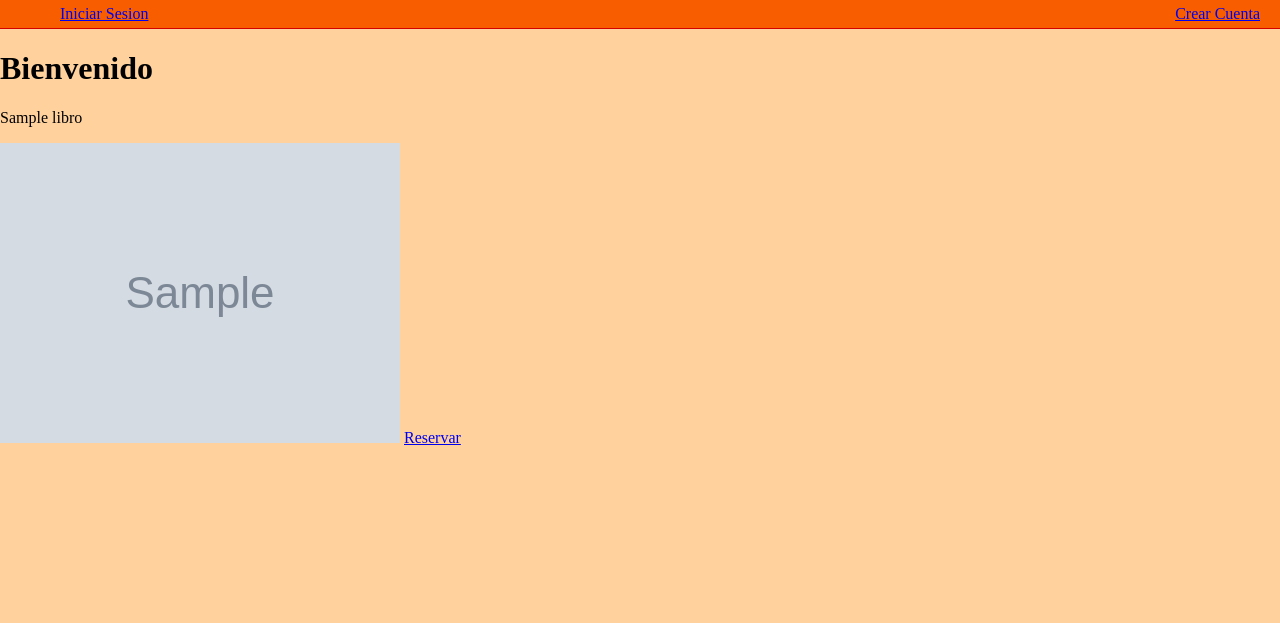
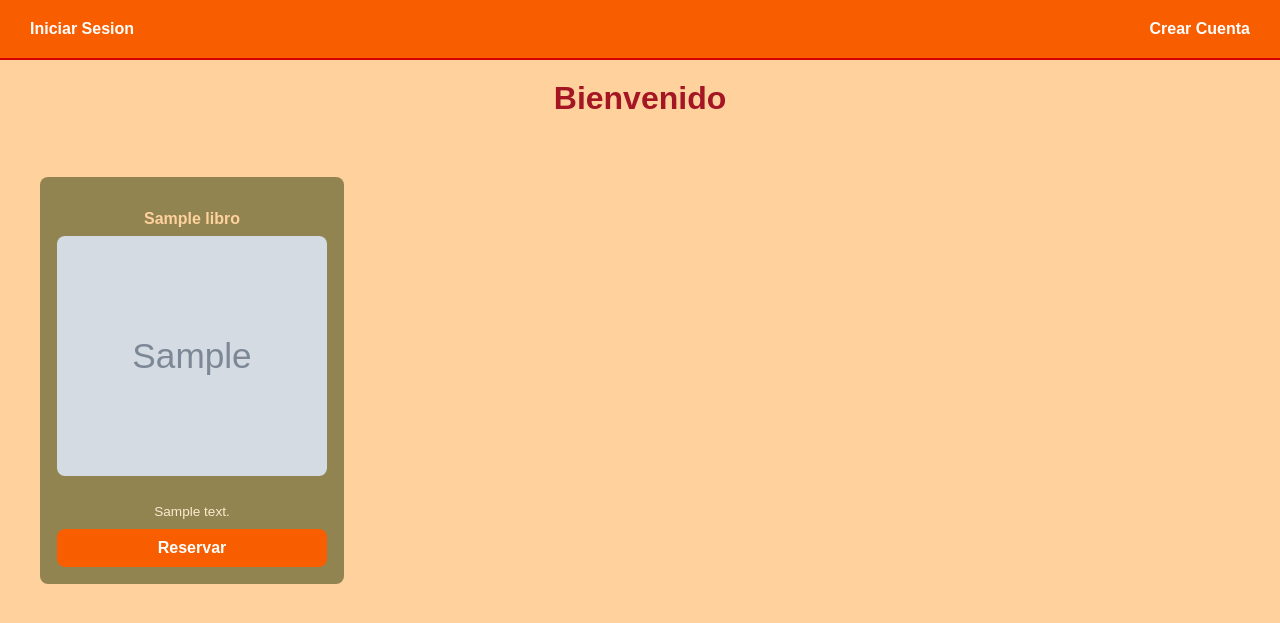
Before and after one commit to Koldoasosetien/proyecto-python, a Flask app: template templates/home/home.html in a window 1280 px wide. Shown: the top 623 px of the page. Run offline with Flask 3, Linux system fonts and the light colour scheme; the template is opened without the code that fills it: most values are stand-ins (such as "Sample title", 1, 10 or a date in 2020); grey boxes marked "Sample" are stand-in pictures.

Commit message:
mejorar css implementar libro.descripcion

```diff
--- a/app/static/css/styles.css
+++ b/app/static/css/styles.css
@@ -1,50 +1,136 @@
 :root {
-  margin: 0px;
+  margin: 0;
 }
 
 body {
-  margin: 0px;
+  margin: 0;
   background-color: #ffd29d;
+  font-family: Arial, Helvetica, sans-serif;
+  text-align: center;
 }
-body nav {
+
+nav {
   background-color: #F85E00;
   display: flex;
   flex-direction: row-reverse;
-  border-bottom: solid 1px rgb(212, 0, 0);
+  border-bottom: 2px solid rgb(212, 0, 0);
+  padding: 15px;
 }
-body nav ul {
+nav ul {
   display: flex;
   width: 100%;
-  flex-direction: row;
   justify-content: space-between;
   margin: 5px;
+  padding: 0;
 }
-body nav ul li {
+nav ul li {
   list-style: none;
 }
-body nav ul li a {
+nav ul li a {
+  padding: 10px;
+  color: white;
+  text-decoration: none;
+  font-weight: bold;
+}
+nav ul li a:hover {
+  background-color: rgb(197, 74.6693548387, 0);
+  border-radius: 8px;
+}
+
+h1 {
+  color: #A41623;
+  margin: 20px 0;
+}
+
+.grid-libros {
+  display: grid;
+  grid-template-columns: repeat(auto-fit, minmax(270px, 1fr));
+  gap: 50px;
+  padding: 25px;
+  align-items: stretch;
+}
+
+.card-libro {
+  display: inline-block;
+  width: 270px;
+  margin: 15px;
+  background-color: #918450;
+  border-radius: 8px;
   padding: 15px;
+  vertical-align: top;
+  transition: 0.2s ease-in-out;
+  border: 2px solid transparent;
+}
+.card-libro:hover {
+  transform: translateY(-5px);
+  border-color: rgb(212, 0, 0);
+  box-shadow: 0 6px 12px rgba(0, 0, 0, 0.25);
+}
+.card-libro p {
+  font-weight: bold;
+  color: #ffd29d;
+  margin-bottom: 10px;
+}
+.card-libro img {
+  width: 100%;
+  height: 240px;
+  -o-object-fit: cover;
+     object-fit: cover;
+  border-radius: 8px;
+  margin-bottom: 10px;
+}
+.card-libro a {
+  display: block;
+  margin-top: 10px;
+  padding: 10px;
+  background-color: #F85E00;
+  color: white;
+  text-decoration: none;
+  font-weight: bold;
+  border-radius: 8px;
+  transition: 0.2s ease-in-out;
+}
+.card-libro a:hover {
+  background-color: rgb(197, 74.6693548387, 0);
+}
+.card-libro .titulo {
+  font-weight: bold;
+  color: #ffd29d;
+  margin-bottom: 8px;
+}
+.card-libro .descripcion {
+  font-weight: normal;
+  font-size: 0.85rem;
+  color: rgb(255, 233.4183673469, 208);
+  flex-grow: 1;
+  margin-bottom: 10px;
 }
 
 form input {
   width: 90%;
+  padding: 8px;
+  border-radius: 8px;
+  border: 1px solid rgb(212, 0, 0);
 }
 form input:focus {
-  border: rgb(212, 0, 0);
+  outline: none;
+  border-color: #A41623;
+  box-shadow: 0 0 5px rgba(164, 22, 35, 0.6);
 }
 
 .mensajes {
   background-color: #F85E00;
-  padding: 5px;
-  width: 100%;
+  padding: 10px;
 }
 .mensajes .mensaje {
-  width: 90%;
+  width: 80%;
   margin: auto;
   background-color: #A41623;
   color: #ffd29d;
-  padding: 5px;
+  padding: 10px;
+  border-radius: 8px;
 }
 .mensajes .mensaje p {
+  margin: 0;
   text-align: center;
 }/*# sourceMappingURL=styles.css.map */
--- a/app/static/css/styles.scss
+++ b/app/static/css/styles.scss
@@ -1,58 +1,167 @@
+
+// VARIABLES
 $colorPrincipal: #ffd29d;
 $colorSecondary: #FFB563;
 $colorCardBg: #918450;
 $colorMenu: #F85E00;
 $colorBold: #A41623;
 $colorBorders: rgb(212, 0, 0);
+$radius: 8px;
+$transition: 0.2s ease-in-out;
 
+// RESET
 :root {
-    margin: 0px;
+    margin: 0;
 }
 
 body {
-    margin: 0px;
+    margin: 0;
     background-color: $colorPrincipal;
+    font-family: Arial, Helvetica, sans-serif;
+    text-align: center; // ayuda a centrar visualmente sin tocar HTML
+}
+
+// NAV
 nav {
     background-color: $colorMenu;
     display: flex;
     flex-direction: row-reverse;
-        border-bottom: solid 1px $colorBorders;
+    border-bottom: 2px solid $colorBorders;
+    padding: 15px;
     ul {
         display: flex;
         width: 100%;
-            flex-direction: row;
         justify-content: space-between;
         margin: 5px;
+        padding: 0;
+
         li {
             list-style: none;
+
             a {
-                    padding: 15px;
+                padding: 10px;
+                color: white;
+                text-decoration: none;
+                font-weight: bold;
+
+                &:hover {
+                    background-color: darken($colorMenu, 10%);
+                    border-radius: $radius;
                 }
             }
         }
     }
 }
 
+// TITULO
+h1 {
+    color: $colorBold;
+    margin: 20px 0;
+}
+
+// CARD LIBRO
+.grid-libros {
+    display: grid;
+    grid-template-columns: repeat(auto-fit, minmax(270px, 1fr));
+    gap: 50px;
+    padding: 25px;
+    align-items: stretch;
+}
+
+
+.card-libro {
+    display: inline-block;
+    width: 270px;
+    margin: 15px;
+    background-color: $colorCardBg;
+    border-radius: $radius;
+    padding: 15px;
+    vertical-align: top;
+    transition: $transition;
+    border: 2px solid transparent;
+
+    &:hover {
+        transform: translateY(-5px);
+        border-color: $colorBorders;
+        box-shadow: 0 6px 12px rgba(0, 0, 0, 0.25);
+    }
+
+    p {
+        font-weight: bold;
+        color: $colorPrincipal;
+        margin-bottom: 10px;
+    }
+
+    img {
+        width: 100%;
+        height: 240px;
+        object-fit: cover;
+        border-radius: $radius;
+        margin-bottom: 10px;
+    }
+
+    a {
+        display: block;
+        margin-top: 10px;
+        padding: 10px;
+        background-color: $colorMenu;
+        color: white;
+        text-decoration: none;
+        font-weight: bold;
+        border-radius: $radius;
+        transition: $transition;
+
+        &:hover {
+            background-color: darken($colorMenu, 10%);
+        }
+    }
+
+    .titulo {
+        font-weight: bold;
+        color: $colorPrincipal;
+        margin-bottom: 8px;
+    }
+
+    .descripcion {
+        font-weight: normal;
+        font-size: 0.85rem;
+        color: lighten($colorPrincipal, 10%);
+        flex-grow: 1;
+        margin-bottom: 10px;
+    }
+}
+
+// FORMULARIOS
 form {
     input {
         width: 90%;
+        padding: 8px;
+        border-radius: $radius;
+        border: 1px solid $colorBorders;
+
         &:focus {
-            border: $colorBorders;
+            outline: none;
+            border-color: $colorBold;
+            box-shadow: 0 0 5px rgba(164, 22, 35, 0.6);
         }
     }
 }
 
+// MENSAJES
 .mensajes {
     background-color: $colorMenu;
-    padding: 5px;
-    width: 100%;
-    .mensaje{
-        width: 90%;
+    padding: 10px;
+
+    .mensaje {
+        width: 80%;
         margin: auto;
         background-color: $colorBold;
         color: $colorPrincipal;
-        padding: 5px;
+        padding: 10px;
+        border-radius: $radius;
+
         p {
+            margin: 0;
             text-align: center;
         }
     }
--- a/templates/home/home.html
+++ b/templates/home/home.html
@@ -1,10 +1,19 @@
-{% extends "base.html" %} {% block title %} Home {% endblock %}
+{% extends "base.html" %}
+{% block title %} Home {% endblock %}
+
 {% block content %}
-    <h1>Bienvenido {{session['nombre']}}</h1>
-    {%for libro in lista_libros  %}
+<h1>Bienvenido {{ session['nombre'] }}</h1>
 
-    <p>{{libro.titulo }}</p>
-    <img src="{{ url_for('static', filename='images/' + libro.imagen) }}" alt="">
-    <a href="{{ url_for('reservas.reservar', id=libro.id) }}">Reservar</a>
-    {%endfor%}
+<div class="grid-libros">
+    {% for libro in lista_libros %}
+    <div class="card-libro">
+        <p class="titulo">{{ libro.titulo }}</p>
+        <img src="{{ url_for('static', filename='images/' + libro.imagen) }}" alt="">
+        <p class="descripcion">
+            {{ libro.descripcion | truncate(100, True, '...') }}
+        </p>
+        <a href="{{ url_for('reservas.reservar', id=libro.id) }}">Reservar</a>
+    </div>
+    {% endfor %}
+</div>
 {% endblock %}
```
Also changed, not shown: app/models/creacionbd.py (+25 -6 lines), app/static/images/1984.png (added), app/static/images/hobbit.png (added), biblioteca.db, 1 other file. Lines whose indentation alone changed are shown as unchanged.
